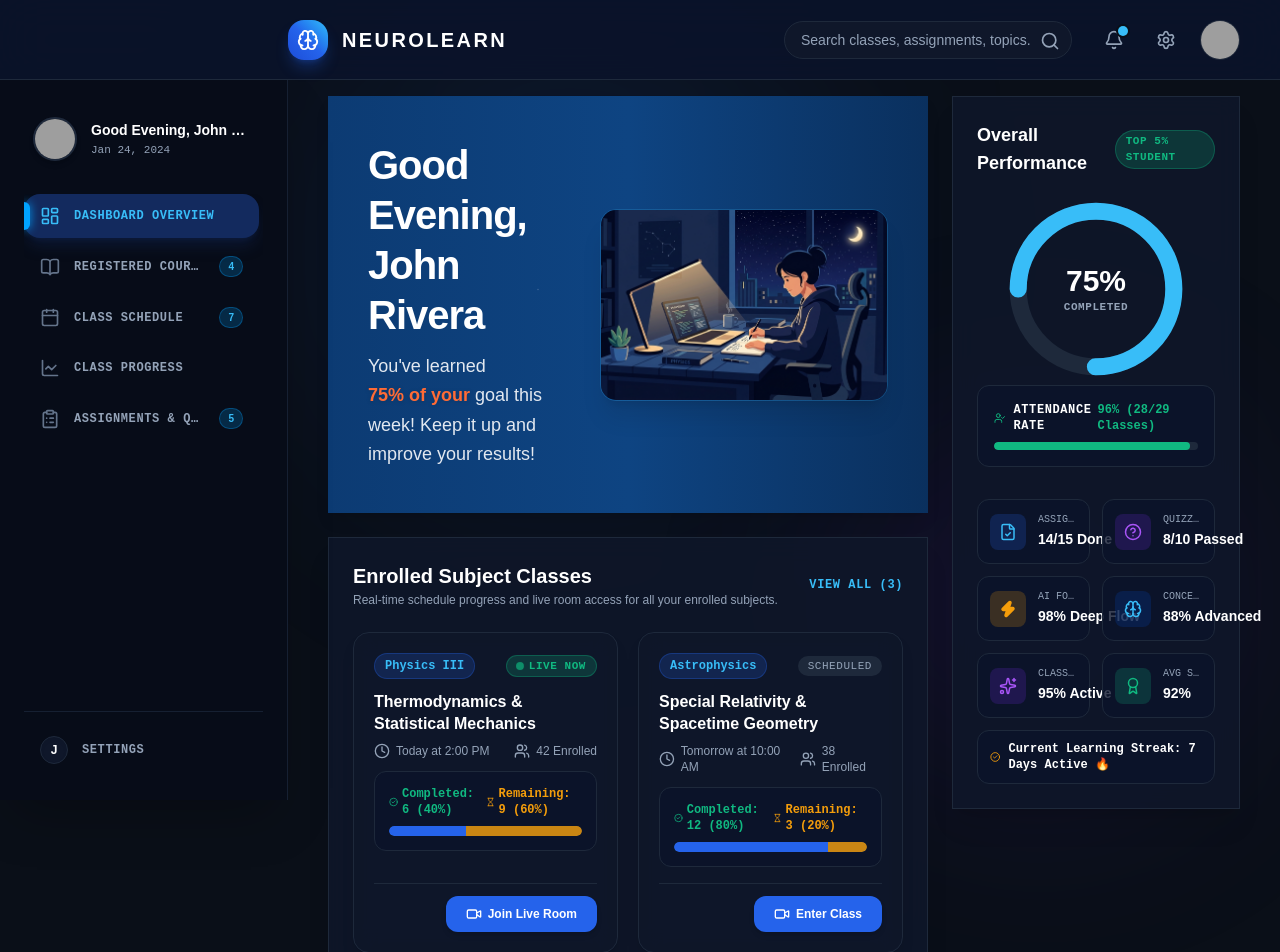
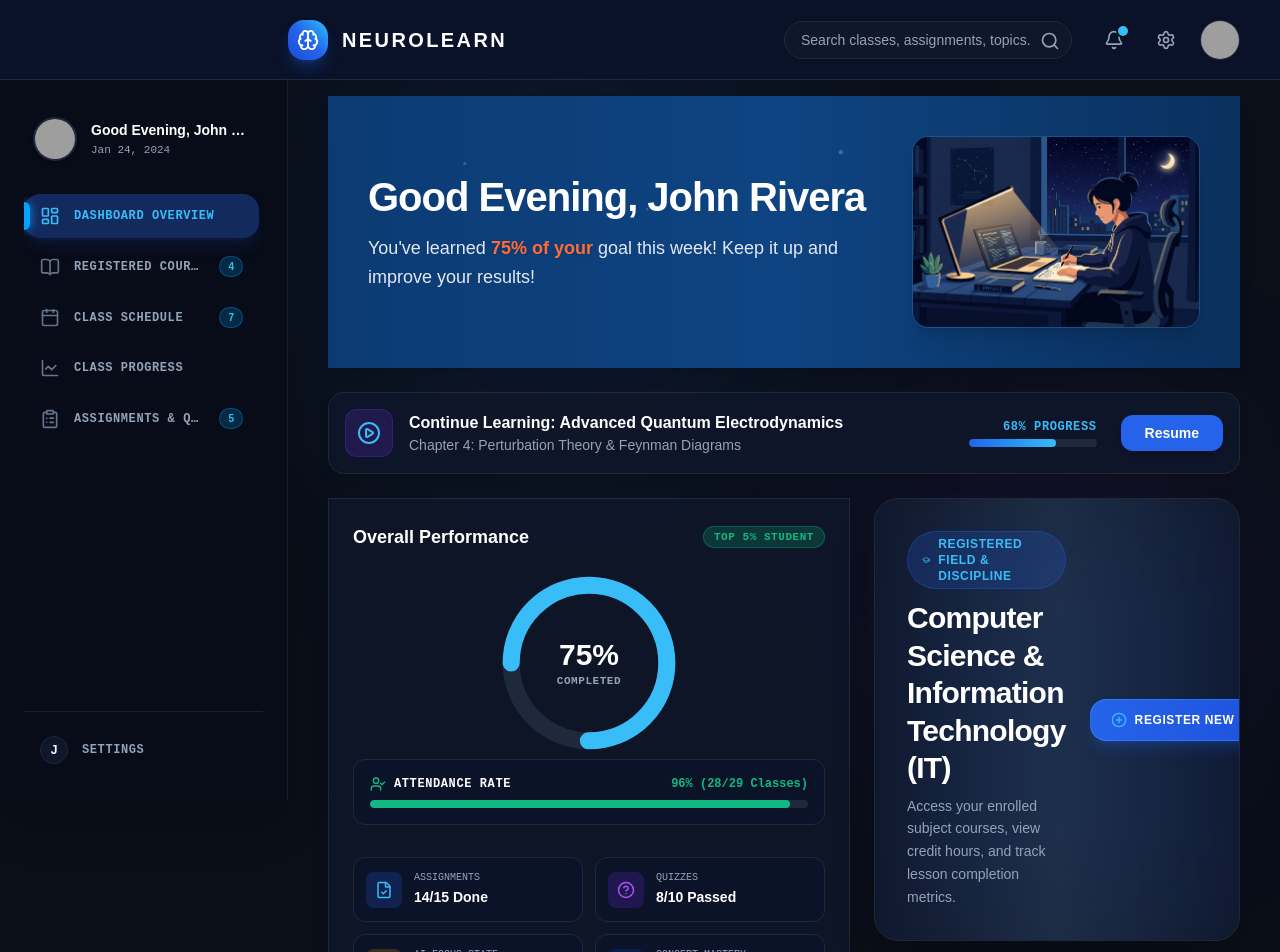
Before and after one commit to ishfaqahmadafridi/Ai-Teacher, a Next.js app in the folder frontend/: page /dashboard in a window 1280 px wide. Shown: the top 952 px of the page. Built offline with nearby package versions, Linux system fonts and the light colour scheme; grey boxes are pictures that could not be loaded.

Commit message:
feat(dashboard): remove live classes and assignment sections from overview, highlighting overall performance analytics

```diff
--- a/frontend/src/features/dashboard/components/DashboardMainContent.tsx
+++ b/frontend/src/features/dashboard/components/DashboardMainContent.tsx
@@ -42,10 +42,12 @@ export const DashboardMainContent = memo(function DashboardMainContent({
           streakDays={streakDays}
           weeklyProgressPercent={weeklyProgressPercent}
           continueLearning={continueLearning}
+          registeredCourses={registeredCourses}
           liveClasses={liveClasses}
           assignments={assignments}
           onJoinClass={onJoinClass}
           onResumeCourse={onResumeCourse}
+          onOpenRegisterCourseModal={onOpenRegisterCourseModal}
         />
       )}
     </main>
--- a/frontend/src/features/dashboard/components/DashboardOverviewGrid.tsx
+++ b/frontend/src/features/dashboard/components/DashboardOverviewGrid.tsx
@@ -2,19 +2,20 @@
 
 import { memo } from 'react';
 import { useDashboardOverviewGrid } from '../hooks';
-import { DashboardHeroSection } from './hero';
-import { LiveClassesSection } from './classes';
+import { DashboardHeroSection, ContinueLearningBanner } from './hero';
 import { ProgressAnalyticsCard } from './analytics';
-import { AssignmentsSection } from './assignments';
+import { RegisteredCoursesSection } from './courses';
 import type { DashboardOverviewGridProps } from '../types/dashboard.types';
 
 export const DashboardOverviewGrid = memo(function DashboardOverviewGrid({
   studentName,
   streakDays,
   weeklyProgressPercent,
-  liveClasses,
-  assignments,
+  continueLearning,
+  registeredCourses,
   onJoinClass,
+  onResumeCourse,
+  onOpenRegisterCourseModal,
   className = '',
 }: DashboardOverviewGridProps) {
   const { handleJoinClass } = useDashboardOverviewGrid({
@@ -22,11 +23,8 @@ export const DashboardOverviewGrid = memo(function DashboardOverviewGrid({
   });
 
   return (
-    <div className={className}>
-      {/* 12-Column Responsive Dashboard Layout Grid */}
-      <div className="grid grid-cols-1 lg:grid-cols-12 gap-6">
-        {/* Left Column (8 Columns): Hero, Live Classes, Assignments */}
-        <div className="lg:col-span-8 flex flex-col gap-6">
+    <div className={`space-y-6 ${className}`}>
+      {/* Top Banner: Dynamic Student Greeting Hero */}
       <DashboardHeroSection
         studentName={studentName}
         streakDays={streakDays}
@@ -34,19 +32,30 @@ export const DashboardOverviewGrid = memo(function DashboardOverviewGrid({
         onJoinTodayClass={handleJoinClass}
       />
 
-          <LiveClassesSection
-            classes={liveClasses}
-            onJoinClass={handleJoinClass}
+      {/* Active Course Continue Learning Action Banner */}
+      {continueLearning && (
+        <ContinueLearningBanner
+          course={continueLearning}
+          onResume={() => onResumeCourse?.(continueLearning.id)}
         />
+      )}
 
-          <AssignmentsSection assignments={assignments} />
-        </div>
-
-        {/* Right Column (4 Columns): Performance Analytics */}
-        <div className="lg:col-span-4 flex flex-col gap-6">
+      {/* Main Dashboard Layout Showcase */}
+      <div className="grid grid-cols-1 lg:grid-cols-12 gap-6 items-start">
+        {/* Left Section (7 Columns): Overall Performance Analytics Card */}
+        <div className="lg:col-span-7 flex flex-col gap-6">
           <ProgressAnalyticsCard
             weeklyProgressPercent={weeklyProgressPercent}
             streakDays={streakDays}
+          />
+        </div>
+
+        {/* Right Section (5 Columns): Registered Courses & Discipline Overview */}
+        <div className="lg:col-span-5 flex flex-col gap-6">
+          <RegisteredCoursesSection
+            courses={registeredCourses}
+            onJoinCourse={handleJoinClass}
+            onOpenRegisterModal={onOpenRegisterCourseModal}
           />
         </div>
       </div>
--- a/frontend/src/features/dashboard/types/dashboard.types.ts
+++ b/frontend/src/features/dashboard/types/dashboard.types.ts
@@ -71,10 +71,12 @@ export interface DashboardOverviewGridProps {
   streakDays: number;
   weeklyProgressPercent: number;
   continueLearning?: ContinueLearningCourse;
-  liveClasses: LiveClassItem[];
-  assignments: AssignmentItem[];
+  registeredCourses?: import('./courses.types').RegisteredCourseItem[];
+  liveClasses?: LiveClassItem[];
+  assignments?: AssignmentItem[];
   onJoinClass?: (id?: string) => void;
   onResumeCourse?: (id?: string) => void;
+  onOpenRegisterCourseModal?: () => void;
   className?: string;
 }
 
```
Lines whose indentation alone changed are shown as unchanged.
